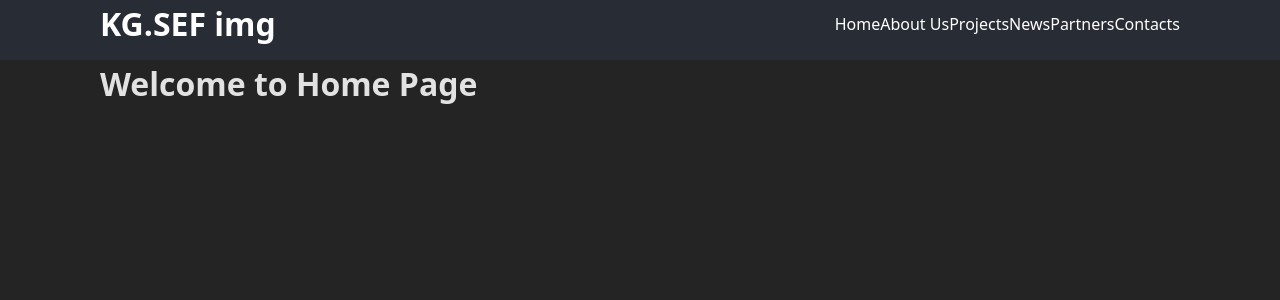
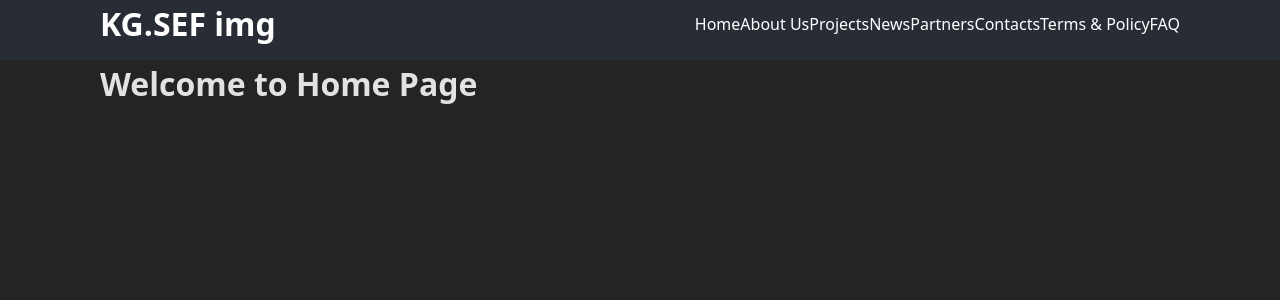
Before and after one commit to Scr00b1e/kg.sef, a React (Vite) app: page / in a window 1280 px wide. Shown: the top 300 px of the page. Built offline with nearby package versions, Linux system fonts and the light colour scheme.

Commit message:
added tabs

```diff
--- a/src/components/Header.jsx
+++ b/src/components/Header.jsx
@@ -14,6 +14,8 @@ const Header = () => {
                         <li>News</li>
                         <li>Partners</li>
                         <li>Contacts</li>
+                        <li>Terms & Policy</li>
+                        <li>FAQ</li>
                     </ul>
                 </div>
             </div>
```
